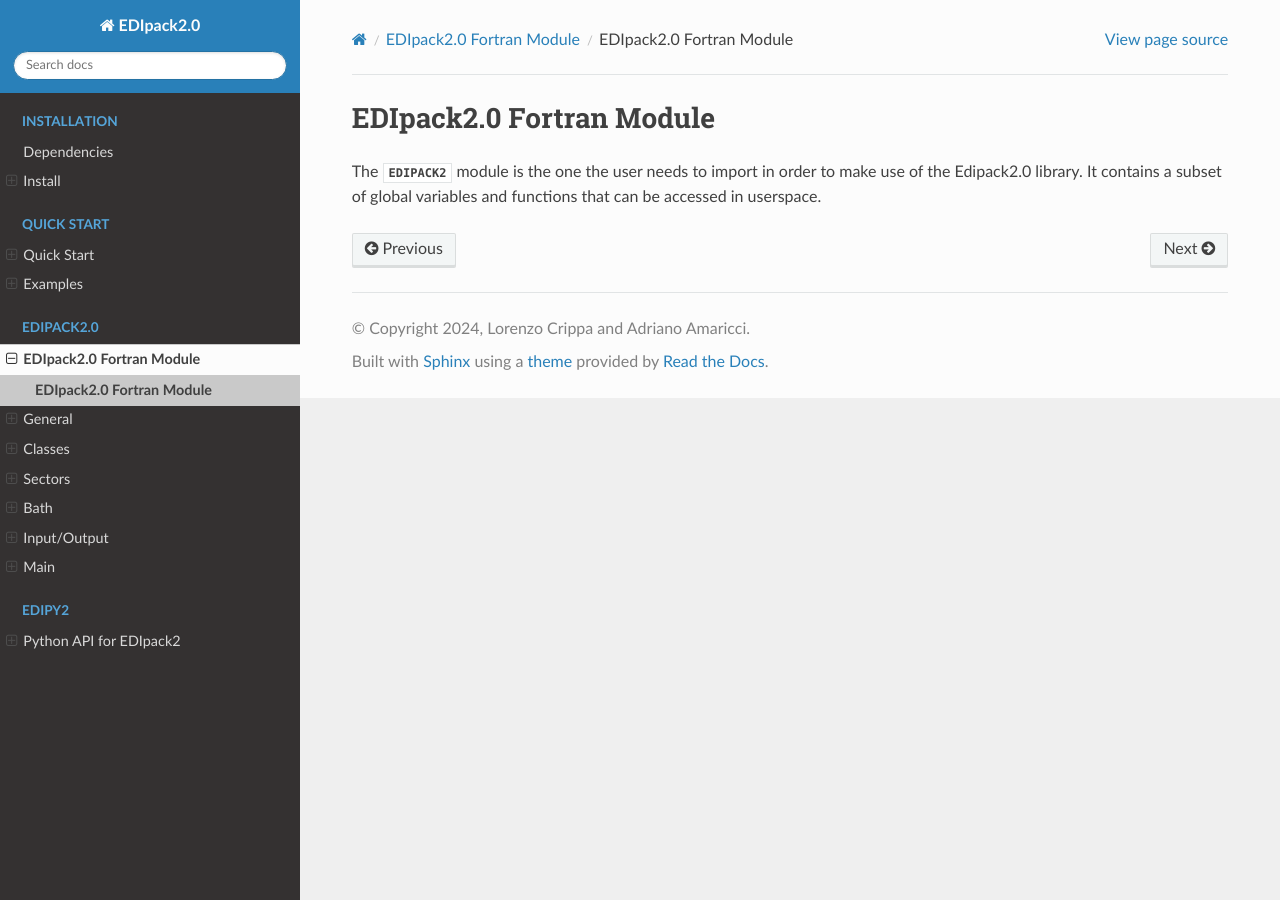
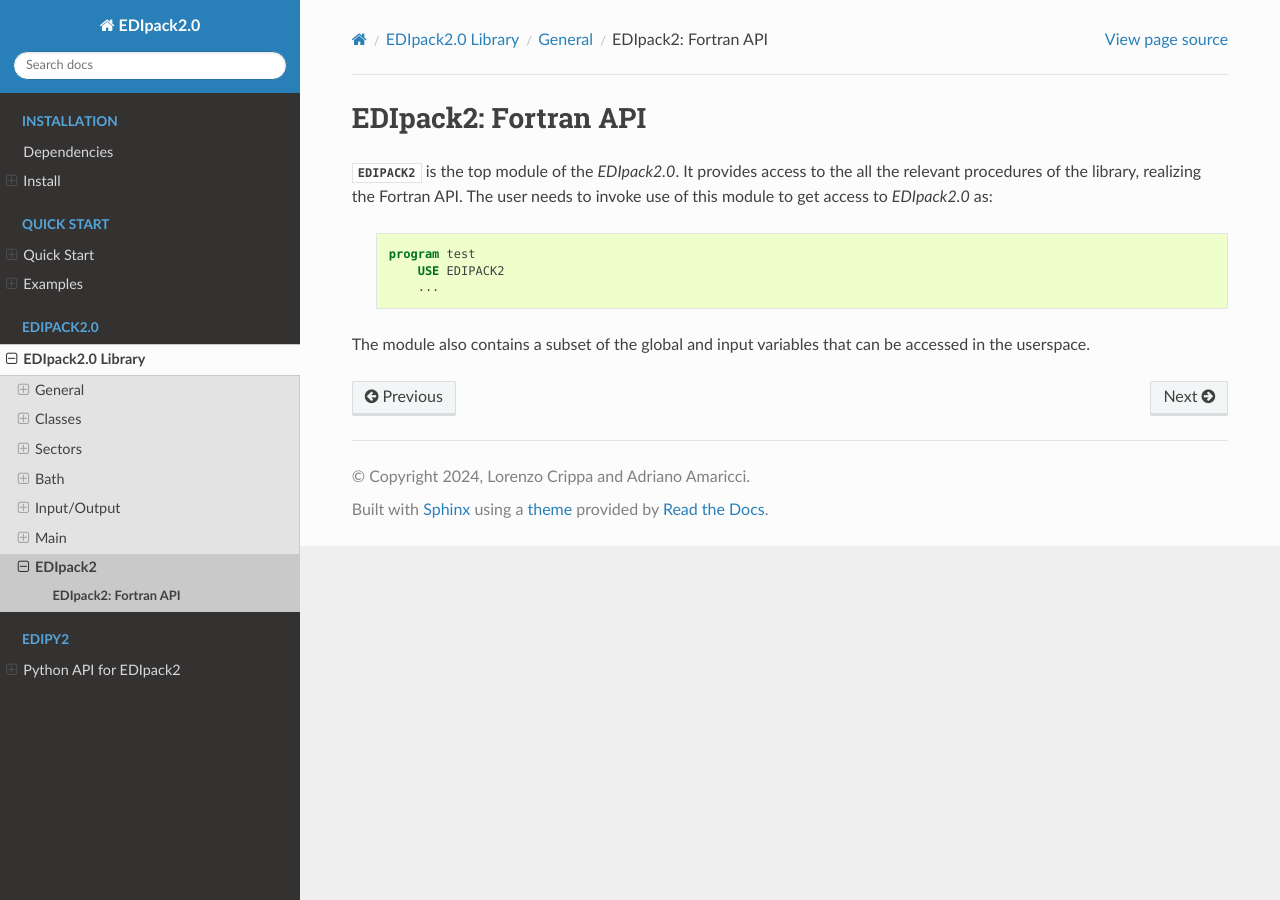
Before and after one commit to aamaricci/EDIpack2.0, a Sphinx documentation site: the page built from doc/structure/edipack2.rst, in a window 1280 px wide. Built offline with Sphinx 7.4.7 and the Read the Docs theme 3.1.0, drawn with Linux system fonts in a browser that asks for light colours.

Commit message:
Updated DOC

```diff
--- a/doc/index.rst
+++ b/doc/index.rst
@@ -110,7 +110,7 @@ Quick Start
 EDIpack2.0
 ======================
 
-:doc:`structure`
+:doc:`edipack2`
      An overview of the structure of the library and a detailed
      description of the relevant modules.
 
@@ -144,7 +144,7 @@ EDIpy2
    :maxdepth: 2
    :hidden:
 
-   structure
+   edipack2
 
 
 .. toctree::
--- a/doc/installation.rst
+++ b/doc/installation.rst
@@ -7,7 +7,7 @@ Installation is available using CMake. In the current release the
 library enables standard Fortran API and Python API `EDIpy2`.
 
 
-Building EDIpack2.0
+Building
 ======================
 
 We assume that `SciFortran` and `MPI` have been correctly installed
@@ -77,7 +77,7 @@ additional variables (default values between `< >`, optional in `[ ]`):
 
 
 
-Install EDIpack2.0
+Install
 ======================
 
 System-wide installation is completed after the build step using either:
--- a/doc/structure.rst
+++ b/doc/structure.rst
@@ -1,14 +1,3 @@
-EDIpack2.0 Fortran Module
-###########################
-
-
-.. toctree::
-   :maxdepth: 1
-   :glob:
-
-   structure/edipack2
-
-
 General
 ###########################
 
@@ -76,3 +65,13 @@ Main
    structure/greensfunctions
    structure/chifunctions
    structure/observables
+
+
+EDIpack2
+###########################
+
+.. toctree::
+   :maxdepth: 1
+   :glob:
+
+   structure/edipack2
--- a/doc/structure/edipack2.rst
+++ b/doc/structure/edipack2.rst
@@ -1,6 +1,15 @@
-EDIpack2.0 Fortran Module
+EDIpack2: Fortran API
 ==========================
 
-The :mod:`EDIPACK2` module is the one the user needs to import in order to make use of the Edipack2.0 library. It contains a subset of global variables and functions that can be accessed in userspace.
+:mod:`EDIPACK2` is the top module of the `EDIpack2.0`. It provides access to the all the relevant procedures of the library, realizing the Fortran API. The user needs to invoke use of this module to get access to `EDIpack2.0` as:
+
+   .. code-block:: fortran
+
+      program test
+          USE EDIPACK2
+	  ...
+
+
+The module also contains a subset of the global and input variables that can be accessed in the userspace.
 
 .. f:automodule::   edipack2
```
Also changed, not shown: other parts of doc/installation.rst (+1 -1 lines), doc/edipack2.rst (added, +10 -0 lines).
